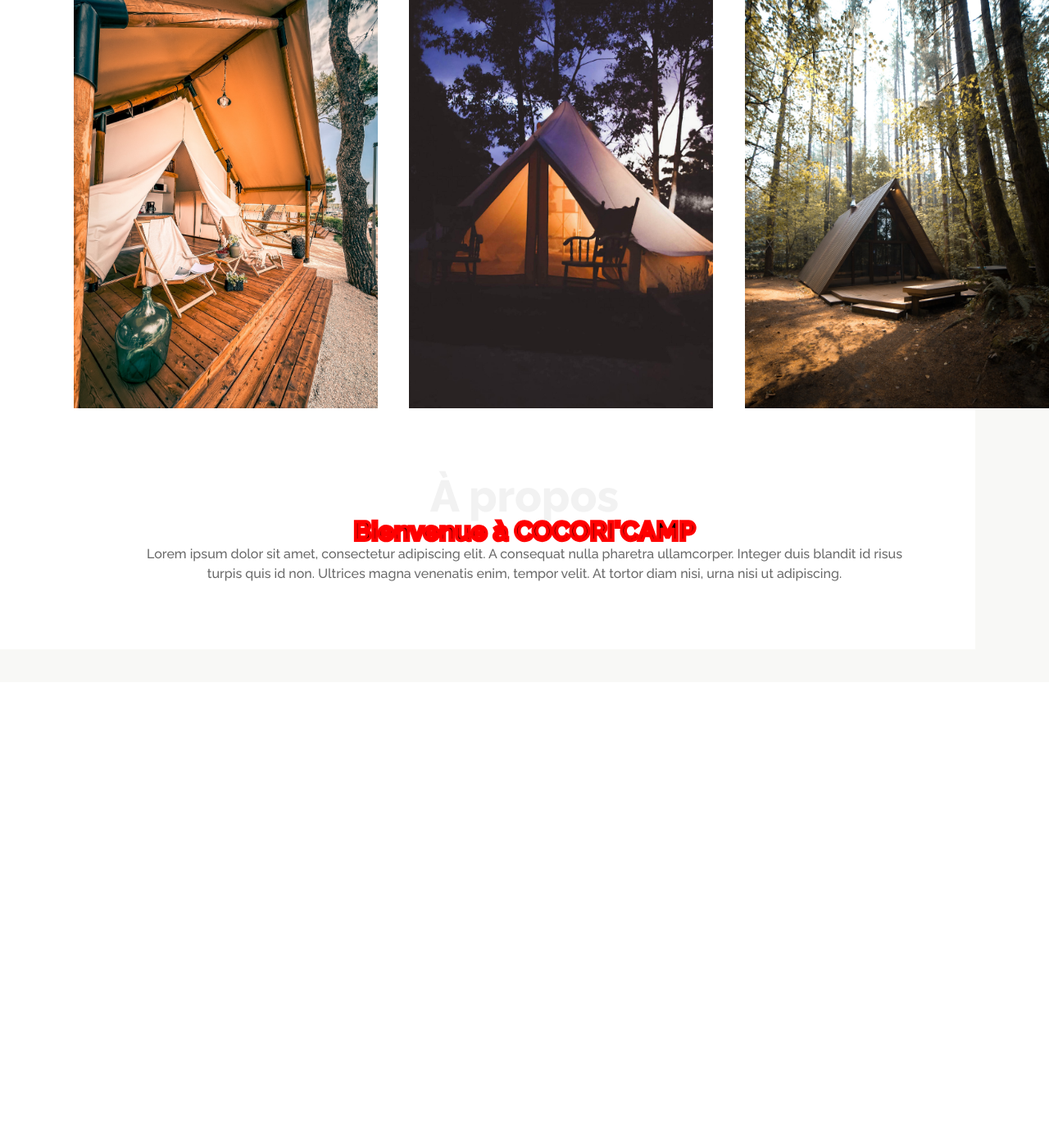
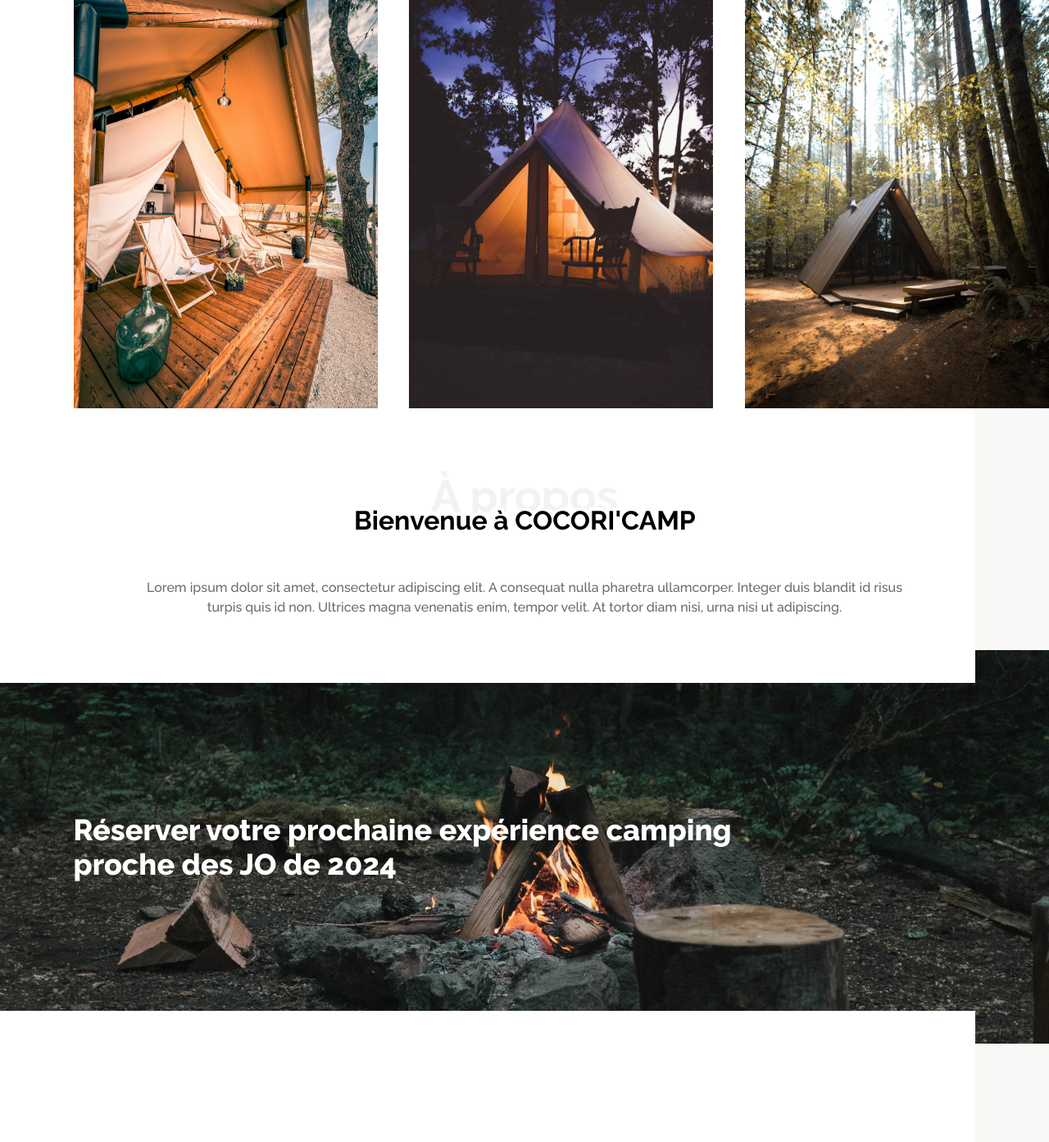
Before and after one commit to oualidbel/cocoricamp, a Symfony app: template templates/home/index.html.twig in a window 1280 px wide. Shown: the part 857-2250 px from the top of the page at 82% size. Before the commit the page ends 1566 px from the top, so only its background shows below. Run offline with Twig, Linux system fonts and the light colour scheme; the template is opened without the code that fills it, so the values that code supplies are empty; some libraries are stand-ins or nearby versions.

Commit message:
Deuxième version travail Dorian

```diff
--- a/public/css/body.css
+++ b/public/css/body.css
@@ -1,7 +1,7 @@
 main {
     font-family: 'Raleway', sans-serif;
     width: 100%;
-    height: fit-content;
+    height: auto;
     background-color: rgb(248, 248, 246);
 }
 
@@ -57,7 +57,7 @@ main {
 
 .page-content {
     position: relative;
-    top: -2.5rem;
+    margin-top: -2.5rem;
     height: auto;
     width: calc(100% - 14vw);
     padding-left: 7vw;
@@ -147,15 +147,31 @@ main {
 
 .about h2 {
     font-size: 3.375rem;
-    font-weight: 800;
+    font-weight: 700;
     color: #f2f2f2;
 }
 
-.about h3 {
+.about .welcome-text {
+    width: 100%;
+    height: auto;
+    margin-top: -1.125rem;
+    margin-bottom: 2.5rem;
+}
+
+.about .welcome-text svg text:first-of-type {
+    font-family: 'Raleway', sans-serif;
     font-size: 2rem;
     font-weight: 700;
-    color: black;
-    -webkit-text-stroke: .25rem red;
+    stroke: white;
+    stroke-width: .5rem;
+    fill: black;
+}
+
+.about .welcome-text svg text:last-of-type {
+    font-family: 'Raleway', sans-serif;
+    font-size: 2rem;
+    font-weight: 700;
+    fill: black;
 }
 
 .about p {
@@ -167,3 +183,24 @@ main {
     margin-left: 5rem;
     text-align: center;
 }
+
+.first-banner {
+    display: flex;
+    align-items: center;
+    width: 100%;
+    height: 60vh;
+    background-image: url(../images/first-banner-img.jpg);
+    background-size: cover;
+    background-position: center;
+    background-repeat: no-repeat;
+    margin-top: -2.5rem;
+}
+
+.first-banner h2 {
+    max-width: 70%;
+    font-size: 2.25rem;
+    font-weight: 800;
+    line-height: 2.625rem;
+    color: white;
+    margin-left: 7vw;
+}
--- a/templates/home/index.html.twig
+++ b/templates/home/index.html.twig
@@ -42,11 +42,28 @@
 
         <div class="about">
             <h2>À propos</h2>
-            <h3>Bienvenue à COCORI'CAMP</h3>
+            <div class="welcome-text">
+                <svg xmlns="http://www.w3.org/2000/svg" width="100%" height="3rem">
+                    <text x="50%" y="50%" dominant-baseline="middle" text-anchor="middle">
+                        Bienvenue à COCORI'CAMP
+                    </text>
+                    <text x="50%" y="50%" dominant-baseline="middle" text-anchor="middle">
+                        Bienvenue à COCORI'CAMP
+                    </text>
+                </svg>
+            </div>
             <p>Lorem ipsum dolor sit amet, consectetur adipiscing elit. A consequat nulla pharetra ullamcorper. Integer duis blandit id risus turpis quis id non. Ultrices magna venenatis enim, tempor velit. At tortor diam nisi, urna nisi ut adipiscing.</p>
         </div>
 
     </div>
 
+    <div class="first-banner">
+        <h2>Réserver votre prochaine expérience camping proche des JO de 2024</h2>
+    </div>
+
+    <div class="page-content">
+
+    </div>
+
 </main>
 {% endblock %}
```
Also changed, not shown: public/images/first-banner-img.jpg (added).
